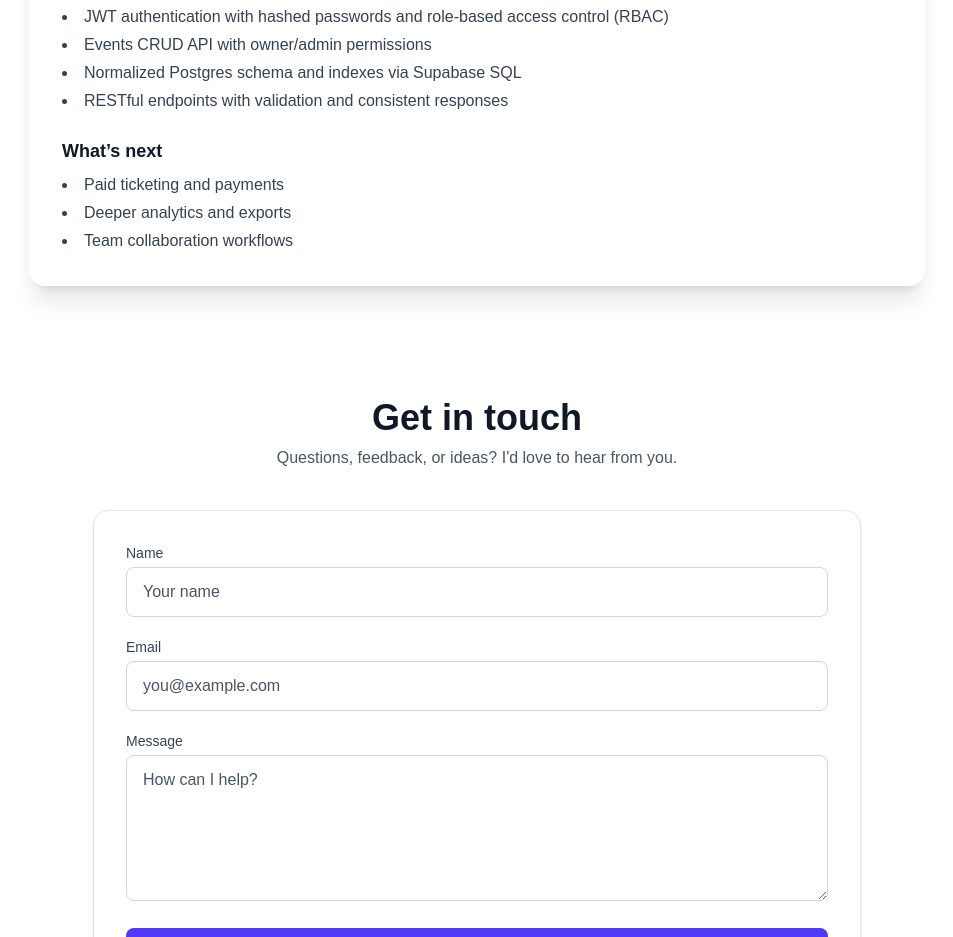
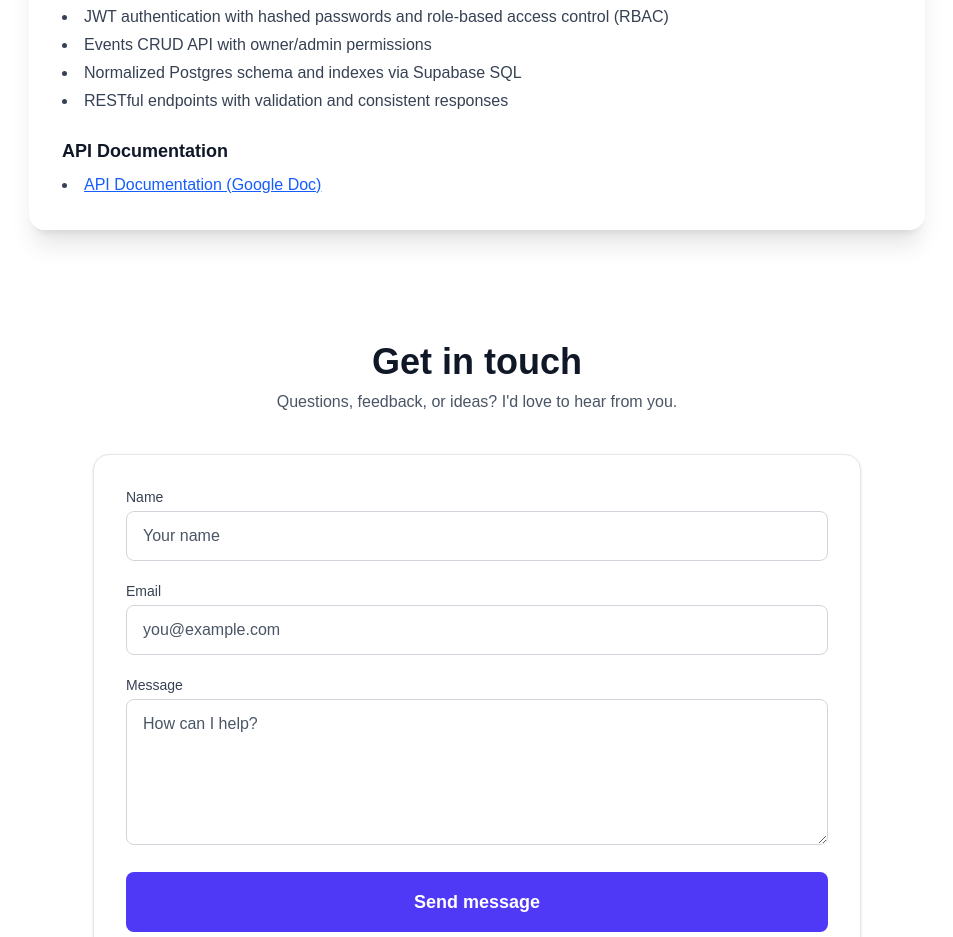
Before and after one commit to red-sakai/Connexa, a Next.js app: page / in a window 1280 px wide. Shown: the part 1700-2637 px from the top of the page, without its empty margins (163-1116 px from the left). Built offline with nearby package versions, Linux system fonts and the light colour scheme.

Commit message:
docs: Update About section to include link to API documentation and modify upcoming features list

```diff
--- a/src/app/components/sections/About.tsx
+++ b/src/app/components/sections/About.tsx
@@ -56,11 +56,18 @@ export default function About() {
             <li>RESTful endpoints with validation and consistent responses</li>
           </ul>
 
-          <h3 className="text-lg font-semibold text-gray-900 mt-6 mb-2">What’s next</h3>
+          <h3 className="text-lg font-semibold text-gray-900 mt-6 mb-2">API Documentation</h3>
           <ul className="list-disc list-inside text-gray-700 space-y-1">
-            <li>Paid ticketing and payments</li>
-            <li>Deeper analytics and exports</li>
-            <li>Team collaboration workflows</li>
+            <li>
+              <a
+                href="https://docs.google.com/document/d/1Uu1q-nudvIg4AILp83KUZfF01CQIxcz3fvq_C4pNO1k/edit?usp=sharing"
+                target="_blank"
+                rel="noopener noreferrer"
+                className="text-blue-600 underline hover:text-blue-700 focus:outline-none focus:ring-2 focus:ring-blue-400 rounded-sm break-all"
+              >
+                API Documentation (Google Doc)
+              </a>
+            </li>
           </ul>
         </div>
       </div>
```
Also changed, not shown: 1 other file (tests, documents, lock files or other folders).
